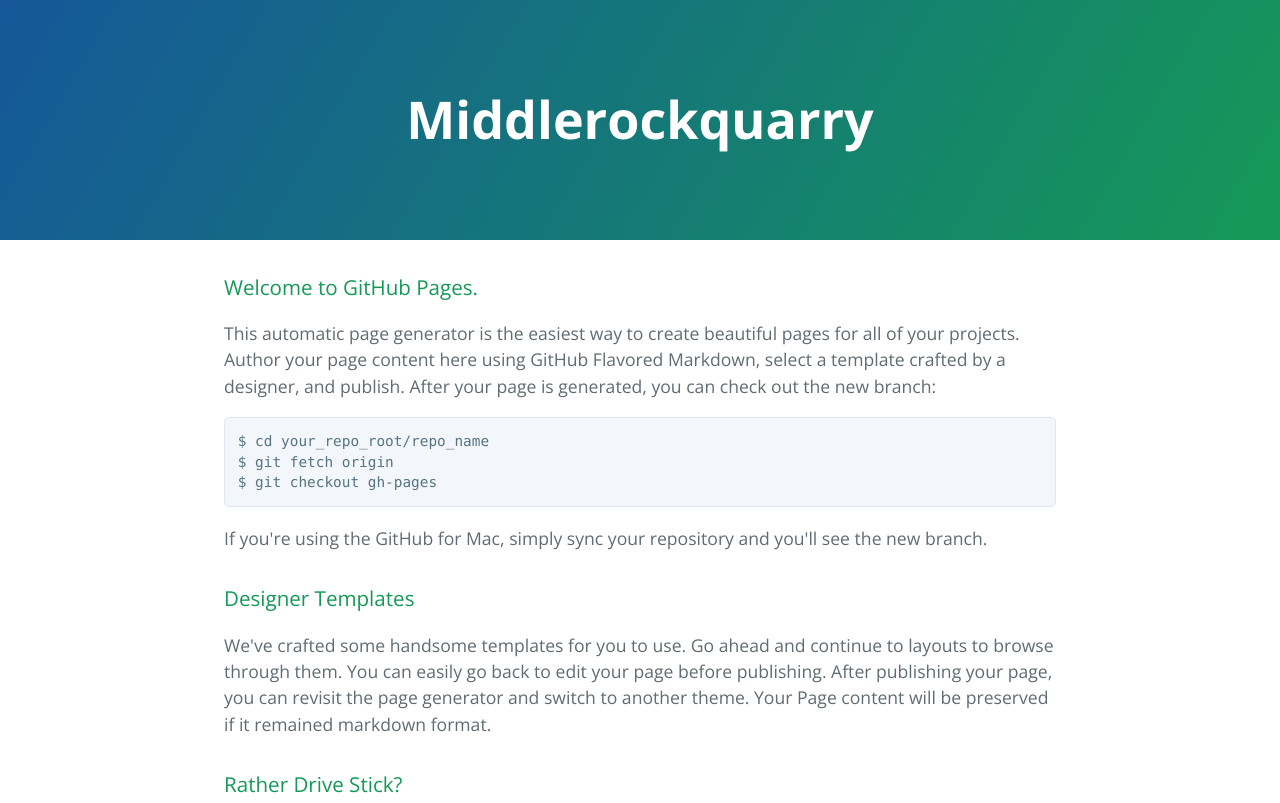
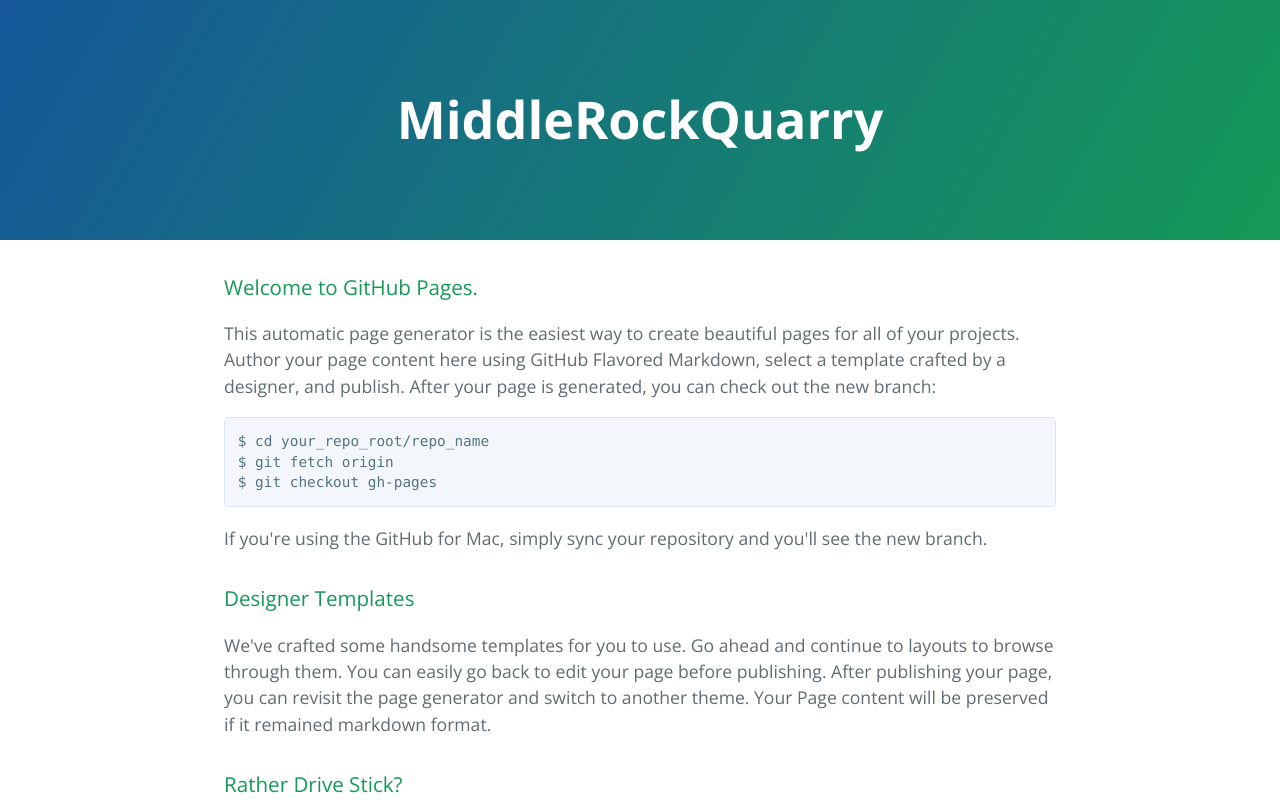
Before and after one commit to flux1119181/middlerockquarry, a plain HTML site: page index.html in a window 1280 px wide. Shown: the top 803 px of the page. Drawn offline with nearby package versions, Linux system fonts and the light colour scheme.

Commit message:
Update index.html

```diff
--- a/index.html
+++ b/index.html
@@ -2,7 +2,7 @@
 <html lang="en-us">
   <head>
     <meta charset="UTF-8">
-    <title>Middlerockquarry</title>
+    <title>MiddleRockQuarry</title>
     <meta name="viewport" content="width=device-width, initial-scale=1">
     <link rel="stylesheet" type="text/css" href="stylesheets/normalize.css" media="screen">
     <link href='http://fonts.googleapis.com/css?family=Open+Sans:400,700' rel='stylesheet' type='text/css'>
@@ -11,7 +11,7 @@
   </head>
   <body>
     <section class="page-header">
-      <h1 class="project-name">Middlerockquarry</h1>
+      <h1 class="project-name">MiddleRockQuarry</h1>
     </section>
 
     <section class="main-content">
```
